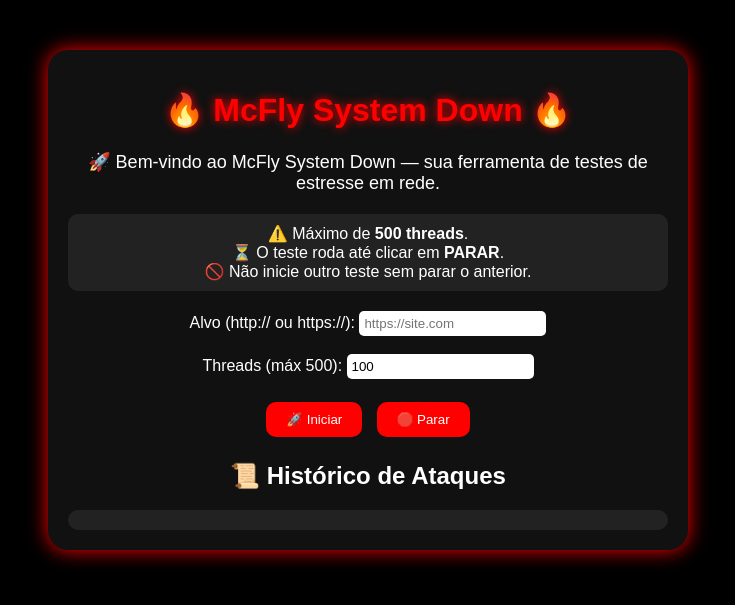
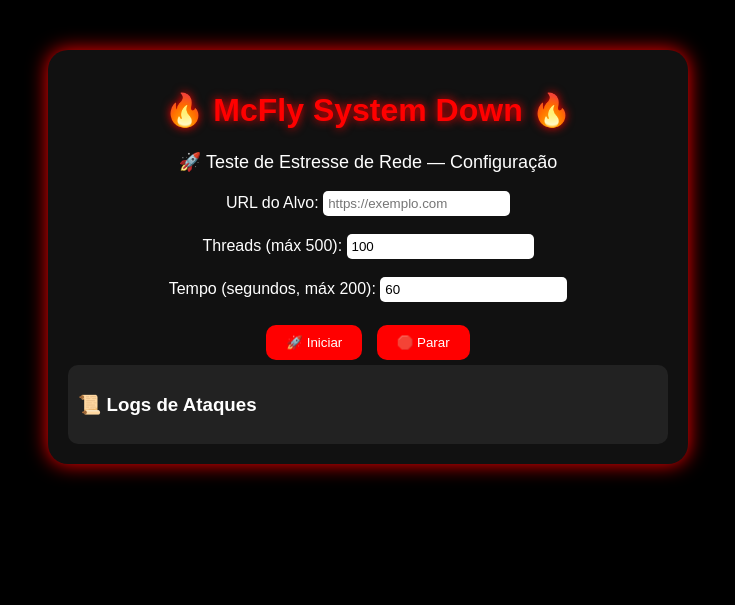
Before and after one commit to laurafandrade/stresserferram, a Flask app: page / in a window 1280 px wide. Shown: the top 605 px of the page, without its empty margins (272-1007 px from the left). Run offline with Flask 3, Linux system fonts and the light colour scheme.

Commit message:
Update index.html

```diff
--- a/templates/index.html
+++ b/templates/index.html
@@ -2,37 +2,37 @@
 <html lang="pt-br">
 <head>
     <meta charset="UTF-8">
-    <title>🔥 McFly System Down 🔥</title>
+    <title>McFly System Down</title>
     <link rel="stylesheet" href="/static/style.css">
 </head>
 <body>
+
 <div class="container">
     <h1 class="titulo">🔥 McFly System Down 🔥</h1>
-        <p class="sub">🚀 Bem-vindo ao McFly System Down — sua ferramenta de testes de estresse em rede.</p>
-        <p class="regras">
-            ⚠️ Máximo de <b>500 threads</b>.<br>
-            ⏳ O teste roda até clicar em <b>PARAR</b>.<br>
-            🚫 Não inicie outro teste sem parar o anterior.
-        </p>
+    <p class="sub">🚀 Teste de Estresse de Rede — Configuração</p>
 
     <div class="formulario">
-            <label>Alvo (http:// ou https://):</label>
-            <input type="text" id="alvo" placeholder="https://site.com">
+        <label>URL do Alvo:</label>
+        <input type="text" id="alvo" placeholder="https://exemplo.com">
         <br><br>
+
         <label>Threads (máx 500):</label>
         <input type="number" id="threads" value="100">
         <br><br>
+
+        <label>Tempo (segundos, máx 200):</label>
+        <input type="number" id="tempo" value="60">
+        <br><br>
+
         <button onclick="start()">🚀 Iniciar</button>
         <button onclick="stop()">🛑 Parar</button>
     </div>
 
     <div id="status"></div>
 
-        <h2>📜 Histórico de Ataques</h2>
     <div class="logs">
-            {% for log in logs %}
-                <p>{{ log }}</p>
-            {% endfor %}
+        <h3>📜 Logs de Ataques</h3>
+        <ul id="log-list"></ul>
     </div>
 </div>
 
```
Lines whose indentation alone changed are shown as unchanged.
